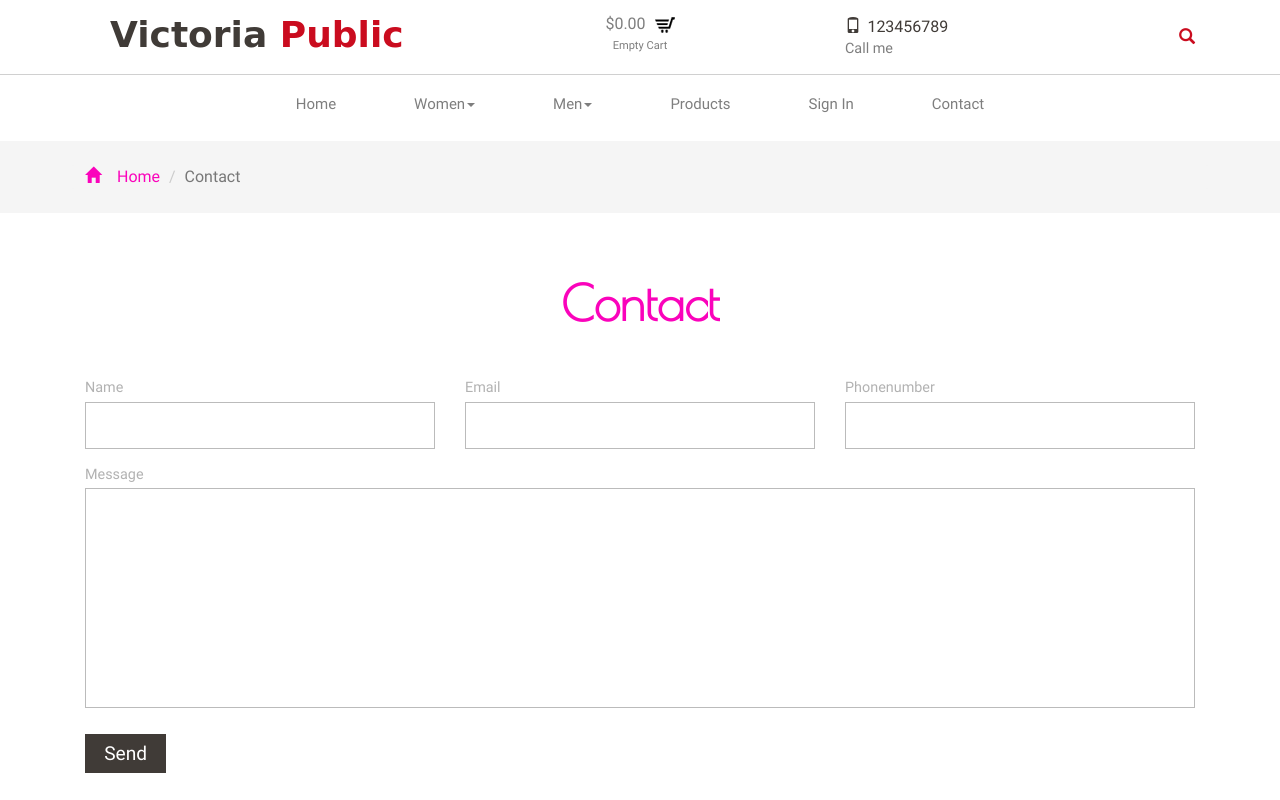
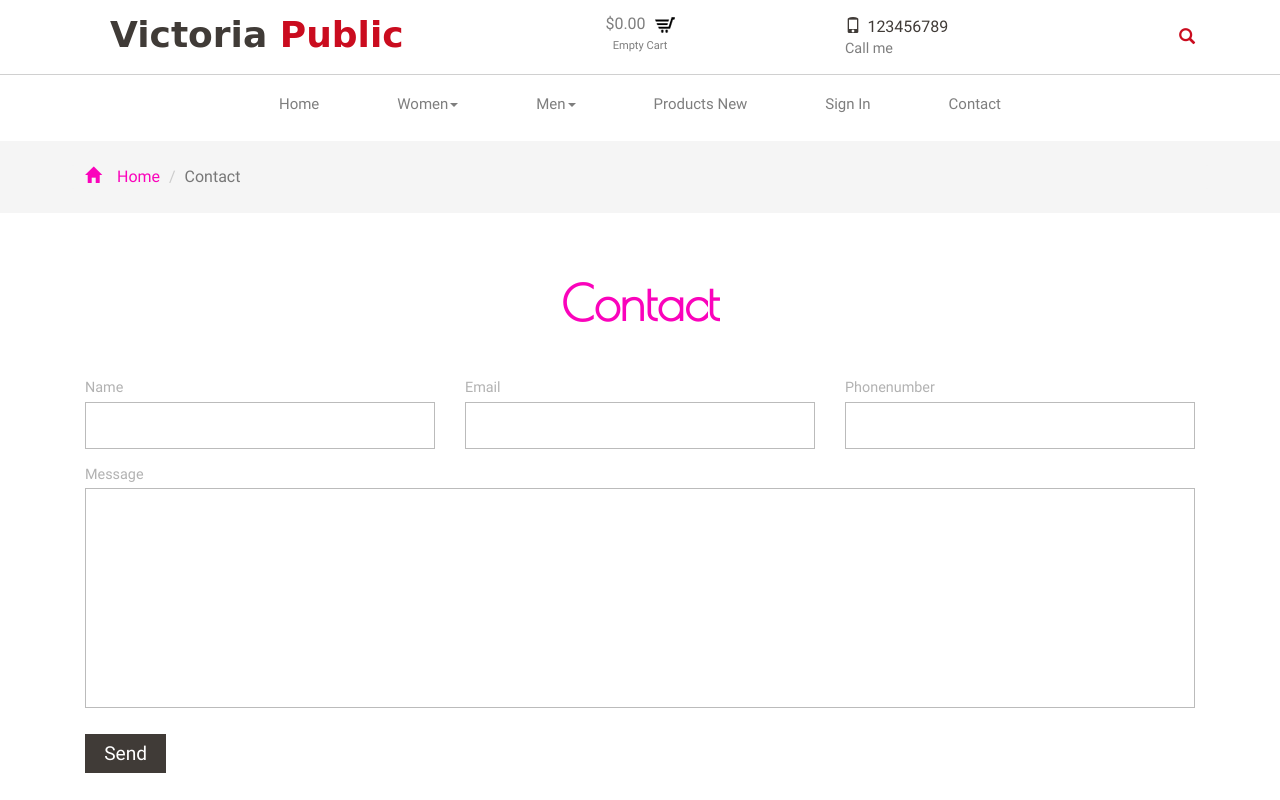
Before and after one commit to ndthanh20/UI-Design-Project, a plain HTML site: page contact.html in a window 1280 px wide. Shown: the top 800 px of the page. Drawn offline with nearby package versions, Linux system fonts and the light colour scheme; a script that the page names is missing; files whose address does not match are found by name.

Commit message:
Update contact.html

```diff
--- a/contact.html
+++ b/contact.html
@@ -131,7 +131,7 @@
 
                                     </div>
                                 </li>
-                                <li><a href="products.html">Products</a></li>
+                                <li><a href="products.html">Products New</a></li>
                                 <li><a href="account.html">Sign In</a></li>
                                 <li class="last"><a href="contact.html">Contact</a></li>
                             </ul>
```
